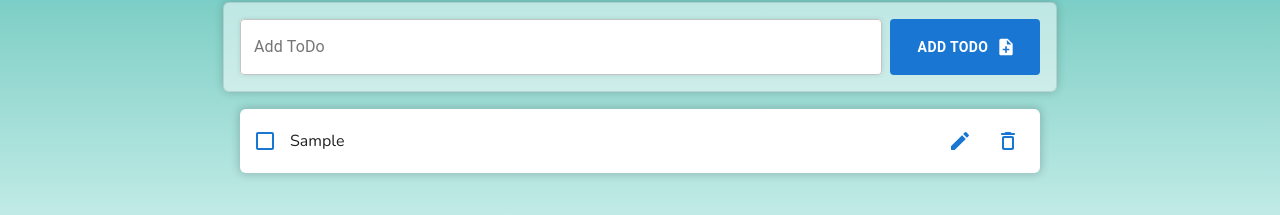
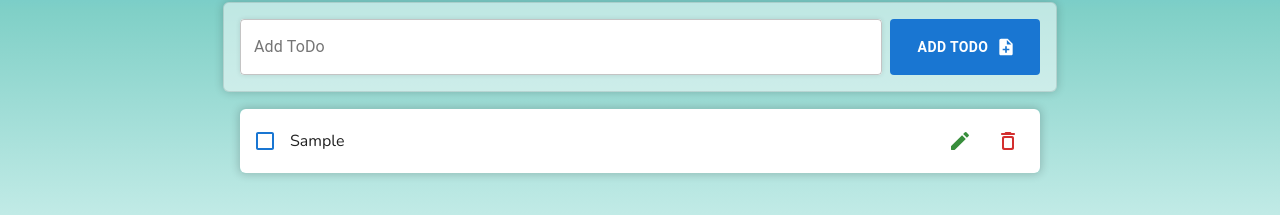
Before and after one commit to DemonDaddy22/all-about-reactJS, a React (Create React App) app: page / in a window 1280 px wide. Both pictures are taken after typing "Sample" into the empty fields and a click on the button "ADD TODO". Shown: the part 357-572 px from the top of the page. Built offline with nearby package versions, Linux system fonts and the light colour scheme.

Commit message:
add strikethrough style to todo label

```diff
--- a/src/components/Todos/components/Todo/index.js
+++ b/src/components/Todos/components/Todo/index.js
@@ -5,6 +5,7 @@ import CheckBox from '../../../../ui-components/CheckBox';
 import Iconbutton from '../../../../ui-components/Button/Iconbutton';
 import EditRoundedIcon from '@material-ui/icons/EditRounded';
 import DeleteOutlineRoundedIcon from '@material-ui/icons/DeleteOutlineRounded';
+import { GREEN_700, RED_700 } from '../../../../resources/colors';
 
 export default class Todo extends React.Component {
 
@@ -15,13 +16,12 @@ export default class Todo extends React.Component {
         return <div className={classes.todo}>
             <CheckBox labelProps={{ style: { display: 'inherit', margin: 0 } }} checked={checked}
                 onChange={() => this.props.toggleCheckBox(index)}></CheckBox>
-            <div className={classes.label}>{value}</div>
-            <Iconbutton className={classes.iconBtn} onClick={this.handleAddTodo} icon={<EditRoundedIcon fontSize='default' />}></Iconbutton>
-            <Iconbutton className={classes.iconBtn} onClick={this.handleAddTodo} icon={<DeleteOutlineRoundedIcon fontSize='default' />}></Iconbutton>
-            {/* checkbox */}
+            <div className={classes.labelWrapper}>
+                <div className={`${classes.label} ${checked && classes.strike}`}>{value}</div>
+            </div>
+            <Iconbutton color={GREEN_700} className={classes.iconBtn} onClick={this.handleAddTodo} icon={<EditRoundedIcon fontSize='default' />}></Iconbutton>
+            <Iconbutton color={RED_700} className={classes.iconBtn} onClick={this.handleAddTodo} icon={<DeleteOutlineRoundedIcon fontSize='default' />}></Iconbutton>
             {/* input/text based on isEditable */}
-            {/* edit icon button */}
-            {/* delete icon button */}
         </div>;
     }
 }
--- a/src/components/Todos/components/Todo/styles.module.css
+++ b/src/components/Todos/components/Todo/styles.module.css
@@ -19,9 +19,13 @@
     border-bottom-left-radius: 6px;
 }
 
-.label {
+.labelWrapper {
     flex: 1;
     margin-left: 4px;
+}
+
+.label {
+    width: fit-content;
     white-space: pre-wrap;
     word-break: break-word;
 }
@@ -30,8 +34,43 @@
     display: inline !important;
 }
 
+.label.strike {
+    color: var(--text-obscure);
+    transition: color 0.1s ease;
+}
+
+.strike {
+    position: relative;
+}
+
+.strike:after {
+    content: ' ';
+    position: absolute;
+    top: 50%;
+    left: 0;
+    width: 100%;
+    height: 1px;
+    background: var(--text-obscure);
+    animation-name: strike;
+    animation-duration: 0.1s;
+    animation-timing-function: ease;
+    animation-iteration-count: 1;
+    animation-fill-mode: both;
+}
+
+@keyframes strike {
+    0% {
+        width: 0;
+        background-color: #000;
+    }
+    100% {
+        width: 100%;
+        background-color: var(--text-obscure);
+    }
+}
+
 @media (min-width: 900px) {
-    .label {
+    .labelWrapper {
         margin-left: 8px;
     }
 }
```
